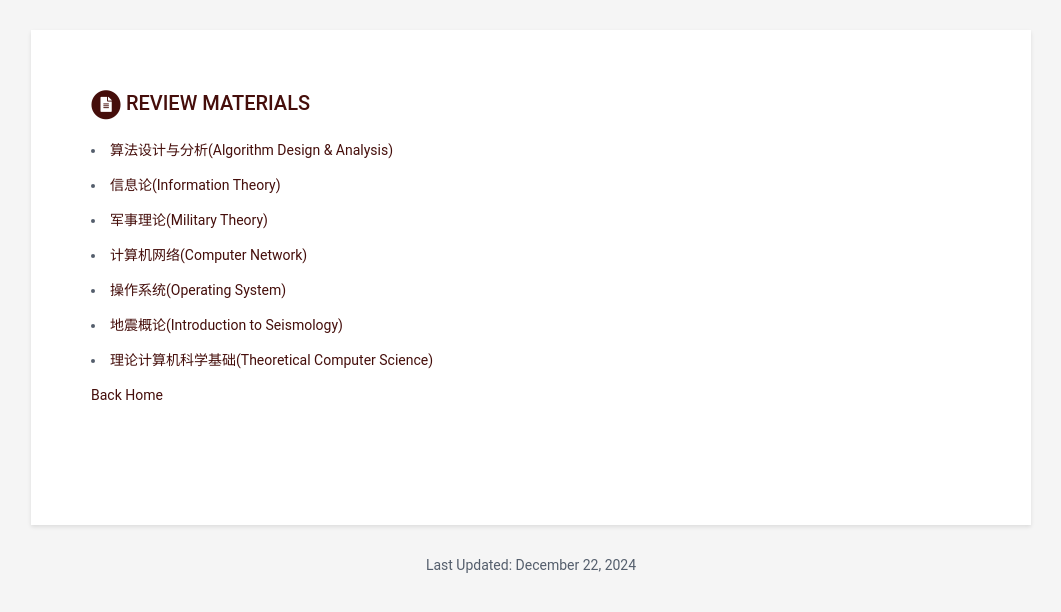
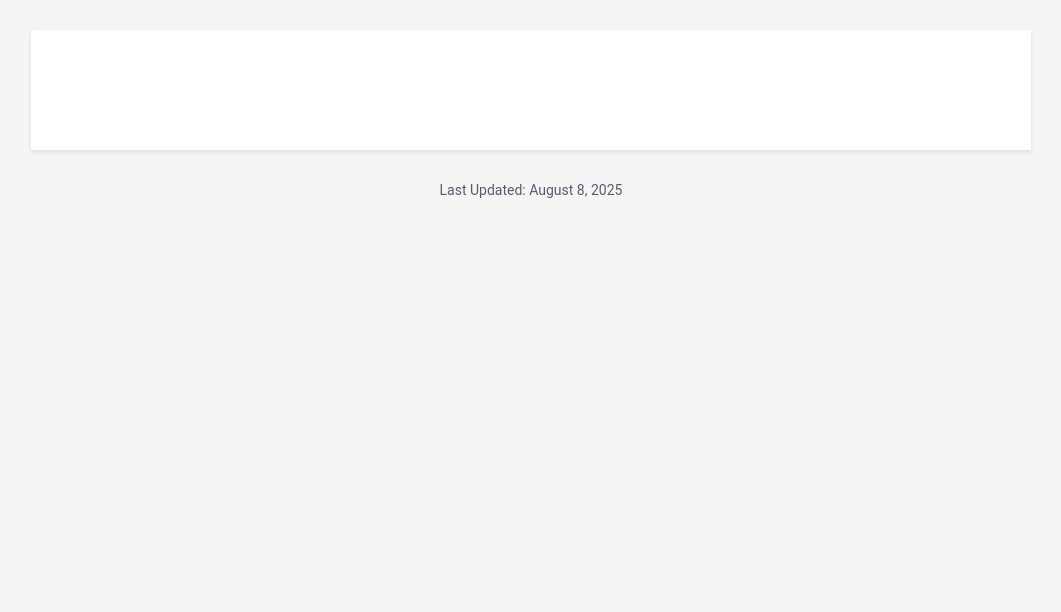
Before and after one commit to ntguojiarui/ntguojiarui.github.io, a Jekyll site: the page built from review_material.html, in a window 1280 px wide. Shown: the top 612 px of the page, without its empty margins (109-1170 px from the left). Built offline with Jekyll 4.4.1, drawn with Linux system fonts in a browser that asks for light colours.

```diff
--- a/_data/data.yml
+++ b/_data/data.yml
@@ -4,8 +4,8 @@
 
 sidebar:
     about: False # set to False or comment line if you want to remove the "how to use?" in the sidebar
-    education: True # set to False if you want education in main section instead of in sidebar
-    experiences: True # set to False if you want experience in main section instead of in sidebar
+    education: False # set to False if you want education in main section instead of in sidebar
+    experiences: False # set to False if you want experience in main section instead of in sidebar
     # Profile information
     name: Jiarui Guo
     tagline: 郭嘉睿<br>Ph.D. Student<br>Peking University<br>
@@ -33,7 +33,7 @@ career-profile:
 
       I am a Ph.D. student in School of Computer Science at Peking University, advised by Prof. <a href="https://cs.pku.edu.cn/info/1230/2031.htm">Xiaolin Wang</a>
       and Prof. <a href="https://yangtonghome.github.io/">Tong Yang</a>. My research interests include inference optimization in LLM, quantization algorithms for large models, and sketching algorithms in data streams.
-      I also work as a research intern at Infinigence AI. Before I start my Ph.D. degree, I received my bachelor degree in Computer Science and Mathematics at Peking University in 2023.
+      I also work as a research intern at ByteDance. Before I start my Ph.D. degree, I received my bachelor degree in Computer Science and Mathematics at Peking University in 2023.
 
 education:
     - degree: Ph.D. in Computer Science
@@ -94,37 +94,15 @@ publications:
         link: "./papers/PISketch-FFSPIN22.pdf"
 
 experiences:
-    - role: Research Intern
+    - role: Research Intern, Network Infrastructure
+      company: ByteDance
+      time: Aug. 2025 - Present
+    - role: Research Intern, System Communication
       company: Infinigence AI
-      time: Dec. 2024 - Present
-    - role: Research Intern
-      company: Baichuan Intelligent Technology
+      time: Dec. 2024 - Apr. 2025
+    - role: Research Intern, LLM Inference Scheduling & Quantization
+      company: Baichuan AI
       time: Apr. 2024 - Dec. 2024
-    - role: Research Intern (Remote)
+    - role: Research Intern (Remote), LLM Mixed-Precision Training
       company: Theory Lab, Huawei Technologies
       time: Sept. 2023 - Apr. 2024
-
-
-projects:
-    title: Projects
-    intro:
-    assignments:
-      - title: Review Materials
-        link: "review_material.html"
-        tagline: "Review materials for some courses in Peking University."
-
-materials:
-    - title: "算法设计与分析(Algorithm Design & Analysis)"
-      link: "./files/Algo.pdf"
-    - title: "信息论(Information Theory)"
-      link: "./files/Info.pdf"
-    - title: "军事理论(Military Theory)"
-      link: "./files/Military.pdf"
-    - title: "计算机网络(Computer Network)"
-      link: "./files/Network.pdf"
-    - title: "操作系统(Operating System)"
-      link: "./files/OS.pdf"
-    - title: "地震概论(Introduction to Seismology)"
-      link: "./files/Seismology.pdf"
-    - title: "理论计算机科学基础(Theoretical Computer Science)"
-      link: "./files/TCS.pdf"
--- a/_includes/footer.html
+++ b/_includes/footer.html
@@ -1,6 +1,6 @@
 <footer class="footer">
     <div class="text-center">
-        Last Updated: December 22, 2024
+        Last Updated: August 8, 2025
         <small class="copyright">{{ site.data.data.footer }}</small>
     </div><!--//container-->
 </footer><!--//footer-->
```
Also changed, not shown: 1 other file.
